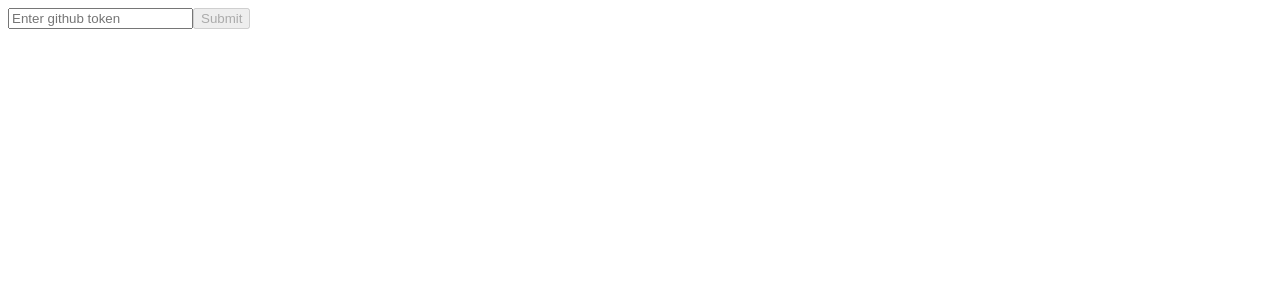
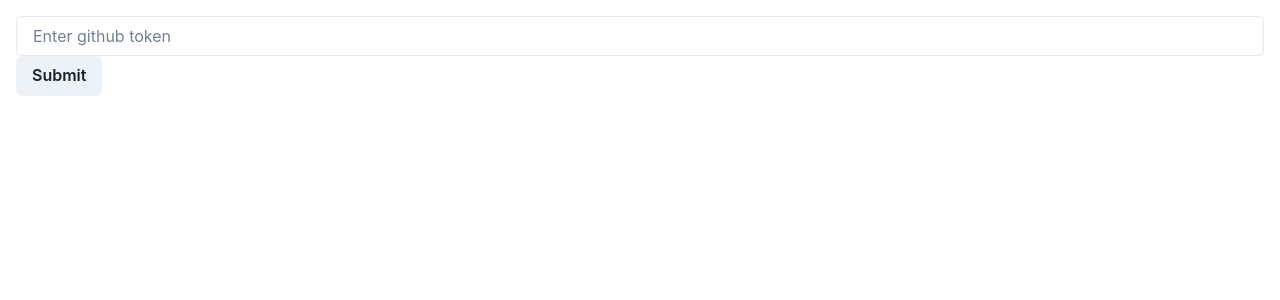
Before and after one commit to ChristianBirkenmaier/react-graphql-challenge-nextjs, a Next.js app: page / in a window 1280 px wide. Shown: the top 300 px of the page. Built offline with nearby package versions, Linux system fonts and the light colour scheme.

Commit message:
Github token credentials Updated _app to provide a better UX

```diff
--- a/pages/_app.tsx
+++ b/pages/_app.tsx
@@ -10,7 +10,13 @@ import { GRAPHQL_URI } from "../config/constants";
 import { setContext } from "@apollo/client/link/context";
 import Link from "next/link";
 import { useEffect, useState } from "react";
-import { ChakraProvider } from "@chakra-ui/react";
+import {
+  Button,
+  ChakraProvider,
+  FormControl,
+  Grid,
+  Input,
+} from "@chakra-ui/react";
 import theme from "../styles/theme";
 
 const createClient = (token: string) => {
@@ -39,22 +45,57 @@ const createClient = (token: string) => {
 function MyApp({ Component, pageProps }: AppProps) {
   const [token, setToken] = useState<string | undefined>(undefined);
   const [isSubmitted, setSubmitted] = useState<boolean>(false);
+  const [hasLookedForItem, setHasLookedForItem] = useState(false);
   useEffect(() => {
     const token = localStorage.getItem("github_token");
+    setHasLookedForItem(true);
     if (!token) return;
     setToken(token);
     setSubmitted(true);
   }, []);
-  if (!isSubmitted) {
-    return (
-      <div>
-        <input
+  if (!hasLookedForItem) return null;
+
+  return (
+    <ChakraProvider theme={theme}>
+      {!token || (token && !isSubmitted) ? (
+        <GetCredentials
+          setSubmitted={setSubmitted}
+          setToken={setToken}
+          token={token}
+        />
+      ) : (
+        <ApolloProvider client={createClient(token!)}>
+          <header>
+            <div>
+              <Link href="/">Dashboard</Link>
+            </div>
+          </header>
+          <Component {...pageProps} />
+        </ApolloProvider>
+      )}
+    </ChakraProvider>
+  );
+}
+
+function GetCredentials({
+  setToken,
+  setSubmitted,
+  token,
+}: {
+  setToken: any;
+  setSubmitted: any;
+  token: string | undefined;
+}) {
+  return (
+    <Grid>
+      <FormControl>
+        <Input
           type="text"
           placeholder="Enter github token"
           value={token}
           onChange={(e) => setToken(e.target.value)}
         />
-        <button
+        <Button
           disabled={!token}
           onClick={() => {
             localStorage.setItem("github_token", token!);
@@ -62,22 +103,9 @@ function MyApp({ Component, pageProps }: AppProps) {
           }}
         >
           Submit
-        </button>
-      </div>
-    );
-  }
-
-  return (
-    <ApolloProvider client={createClient(token!)}>
-      <ChakraProvider theme={theme}>
-        <header>
-          <div>
-            <Link href="/">Dashboard</Link>
-          </div>
-        </header>
-        <Component {...pageProps} />
-      </ChakraProvider>
-    </ApolloProvider>
+        </Button>
+      </FormControl>
+    </Grid>
   );
 }
 
```
